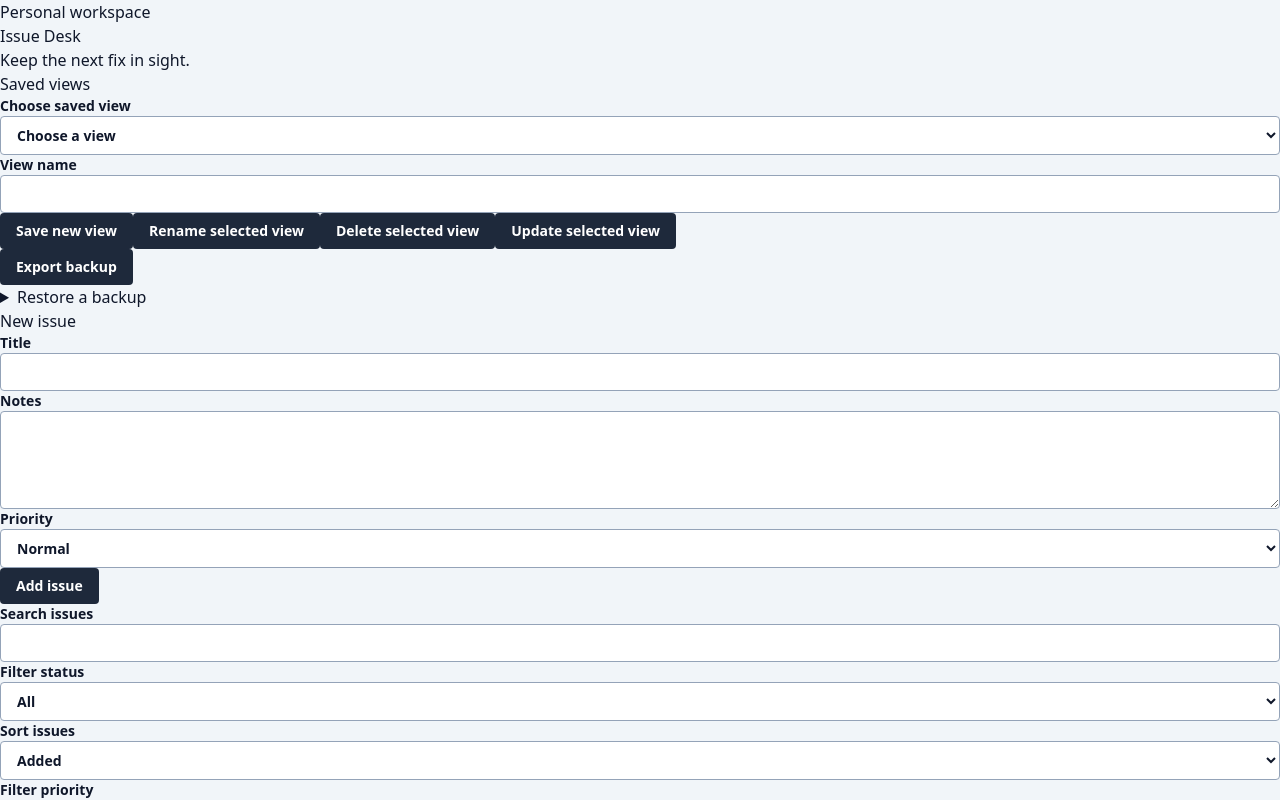
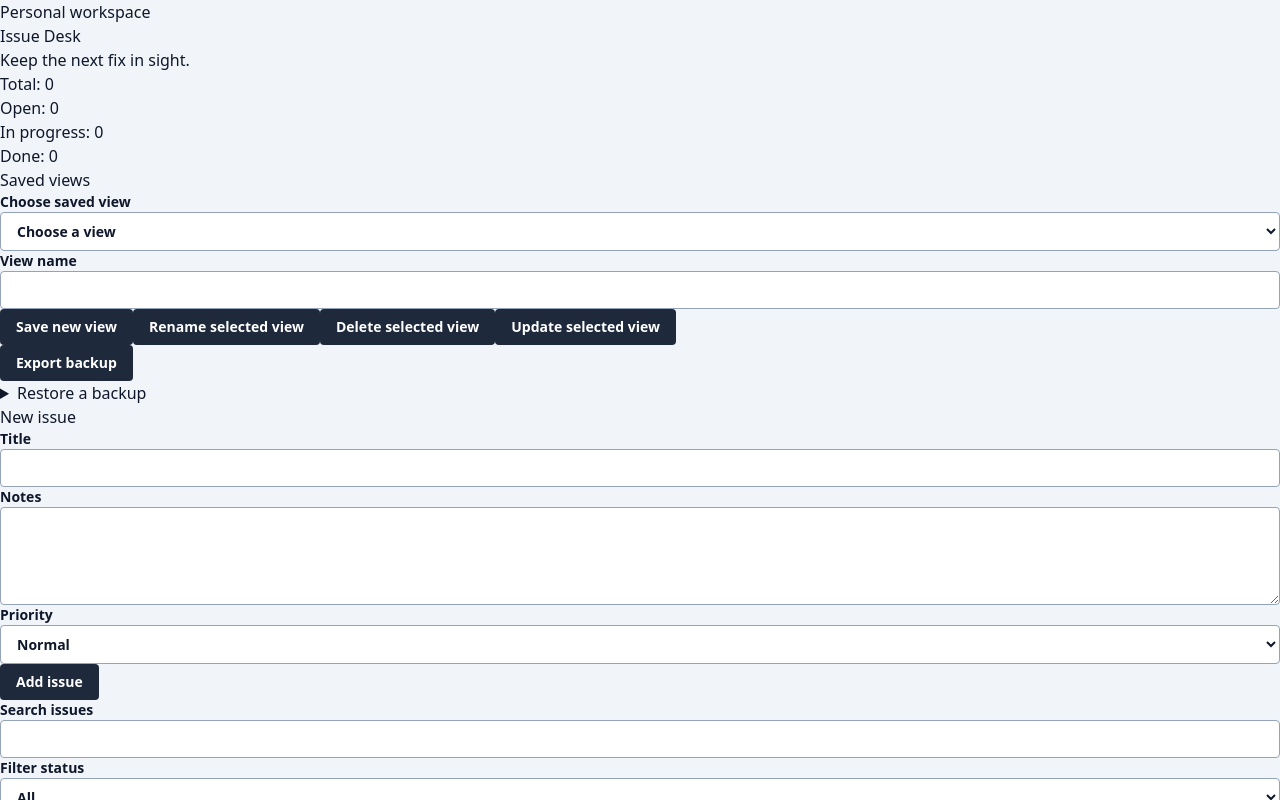
Before and after one commit to kirkduchesne/cairn, a React (Vite) app: page / in a window 1280 px wide. Shown: the top 800 px of the page. Built offline with nearby package versions, Linux system fonts and the light colour scheme.

Commit message:
feat: summarize issue status counts

```diff
--- a/src/App.tsx
+++ b/src/App.tsx
@@ -1,6 +1,7 @@
 import { FormEvent, useEffect, useRef, useState } from 'react';
 
 import { downloadBackup, parseBackup, mergeBackup } from './backup';
+import { summarize } from './summary';
 import { changeSelected } from './batch';
 import { SavedViews } from './SavedViews';
 import { queryIssues } from './query';
@@ -19,6 +20,7 @@ export function App() {
   }
   const [exportMessage, setExportMessage] = useState('');
   const [issues, updateIssues] = useState<Issue[]>(initial.issues);
+  const counts = summarize(issues);
   const [storageError, setStorageError] = useState(initial.error);
 
   const [undo, setUndo] = useState<Issue[] | null>(null);
@@ -134,6 +136,9 @@ export function App() {
         <h1 className="mt-2 text-4xl font-bold">Issue Desk</h1>
         <p className="mt-3 text-slate-600">Keep the next fix in sight.</p>
       </header>
+      <section aria-label="Issue summary" className="mb-5 grid grid-cols-2 gap-3 rounded bg-white p-4 sm:grid-cols-4">
+        <p>Total: {counts.total}</p><p>Open: {counts.Open}</p><p>In progress: {counts['In progress']}</p><p>Done: {counts.Done}</p>
+      </section>
       <SavedViews query={{ text: query, status: filter, priority: priorityFilter, order }} onApply={view => { setQuery(view.text); setFilter(view.status); setPriorityFilter(view.priority); setOrder(view.order); }} />
       <div className="mb-5">
         <button
--- /dev/null
+++ b/src/summary.ts
@@ -0,0 +1,9 @@
+import { Issue } from './storage';
+export function summarize(issues: Issue[]) {
+  return {
+    total: issues.length,
+    Open: issues.filter(issue => issue.status === 'Open').length,
+    'In progress': issues.filter(issue => issue.status === 'In progress').length,
+    Done: issues.filter(issue => issue.status === 'Done').length,
+  };
+}
```
